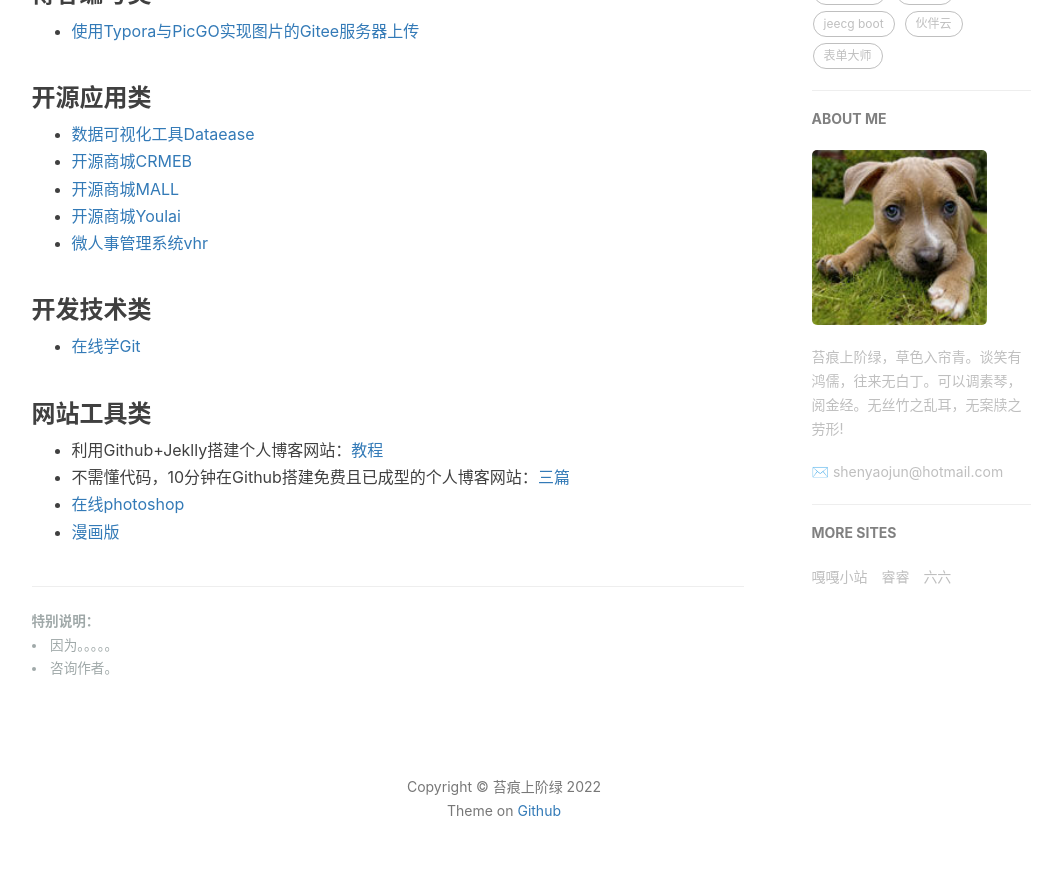
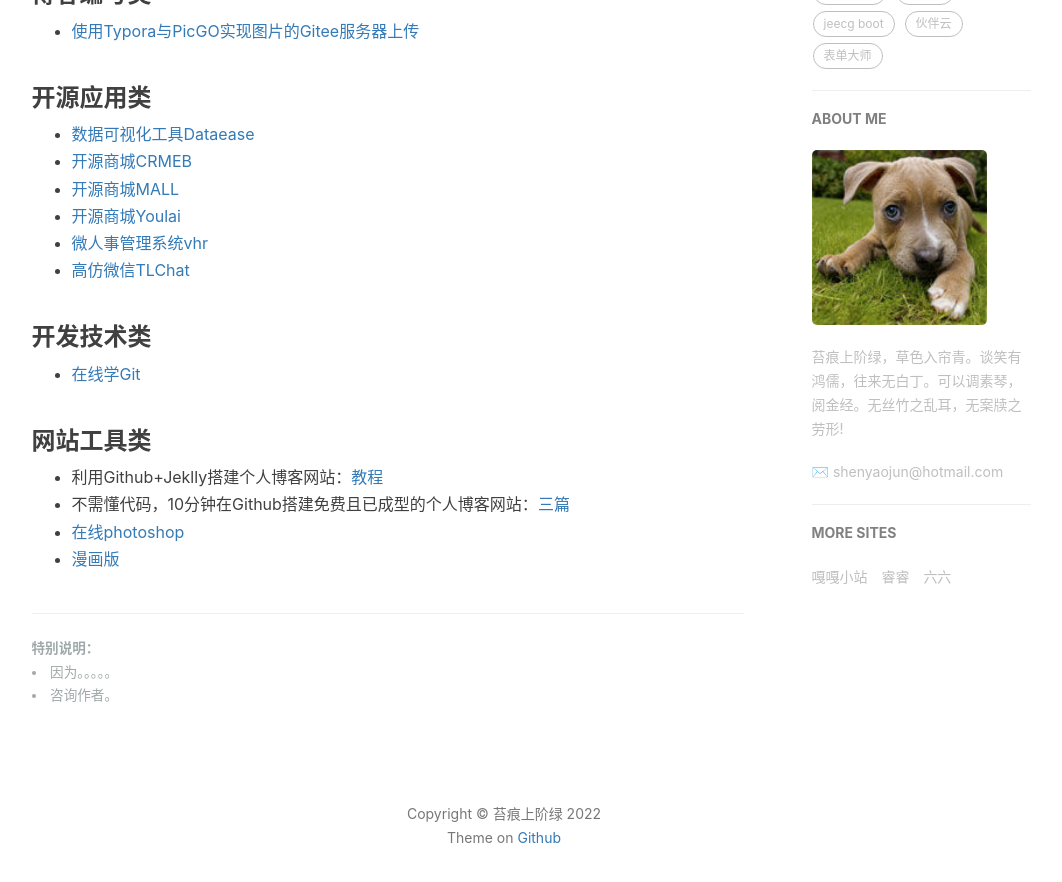
Before and after one commit to shenyaojun/shenyaojun.github.io, a Jekyll site: the page built from 1-resources.html, in a window 1280 px wide and 900 px high, scrolled down 630 px. Shown: the top 882 px of the window, without its empty margins (136-1198 px from the left). Built offline with Jekyll 4.4.1, drawn with Linux system fonts in a browser that asks for light colours; nearby versions of some CDN libraries; comment, search, counter and statistics services are not loaded.

Commit message:
add tlchat to resource

```diff
--- a/1-resources.html
+++ b/1-resources.html
@@ -37,6 +37,7 @@
 <li><a href="https://gitee.com/macrozheng/mall">开源商城MALL</a></li>
 <li><a href="https://gitee.com/youlaitech/youlai-mall">开源商城Youlai</a></li>
 <li><a href="https://github.com/lenve/vhr">微人事管理系统vhr</a></li>
+<li><a href="https://github.com/tbl00c/TLChat">高仿微信TLChat</a></li>
 </ul>
 
 <h3 id="toc_2">开发技术类</h3>
```
